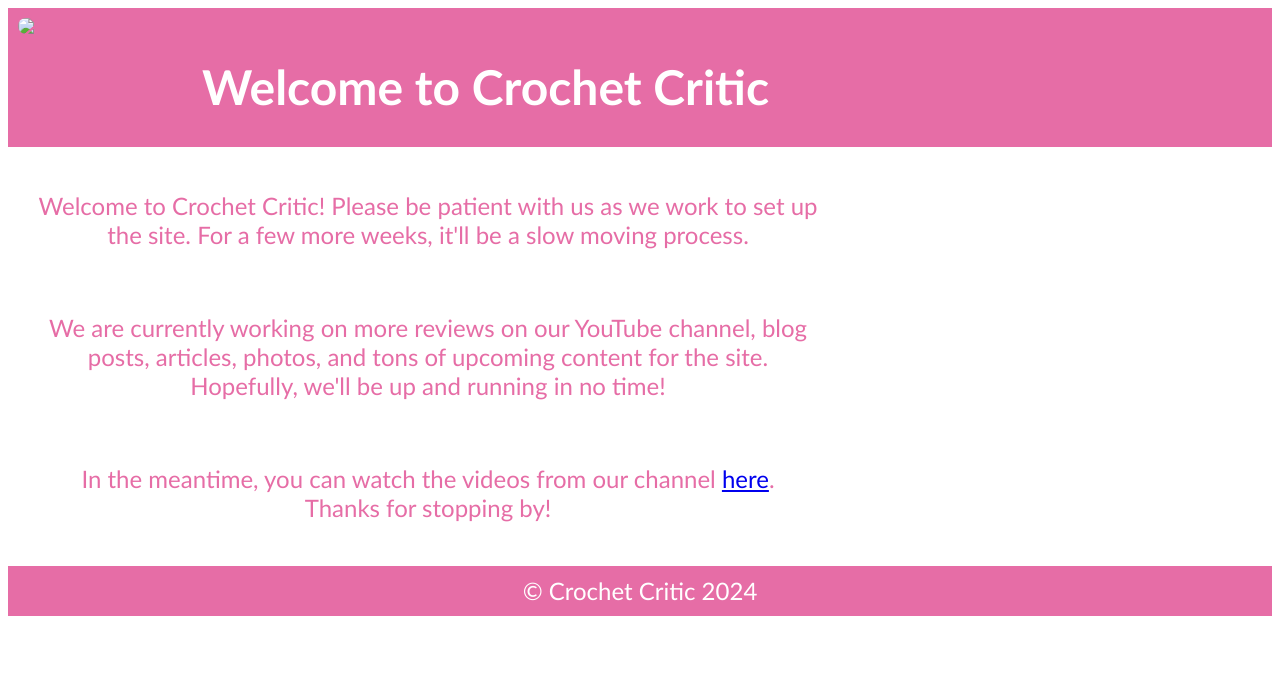
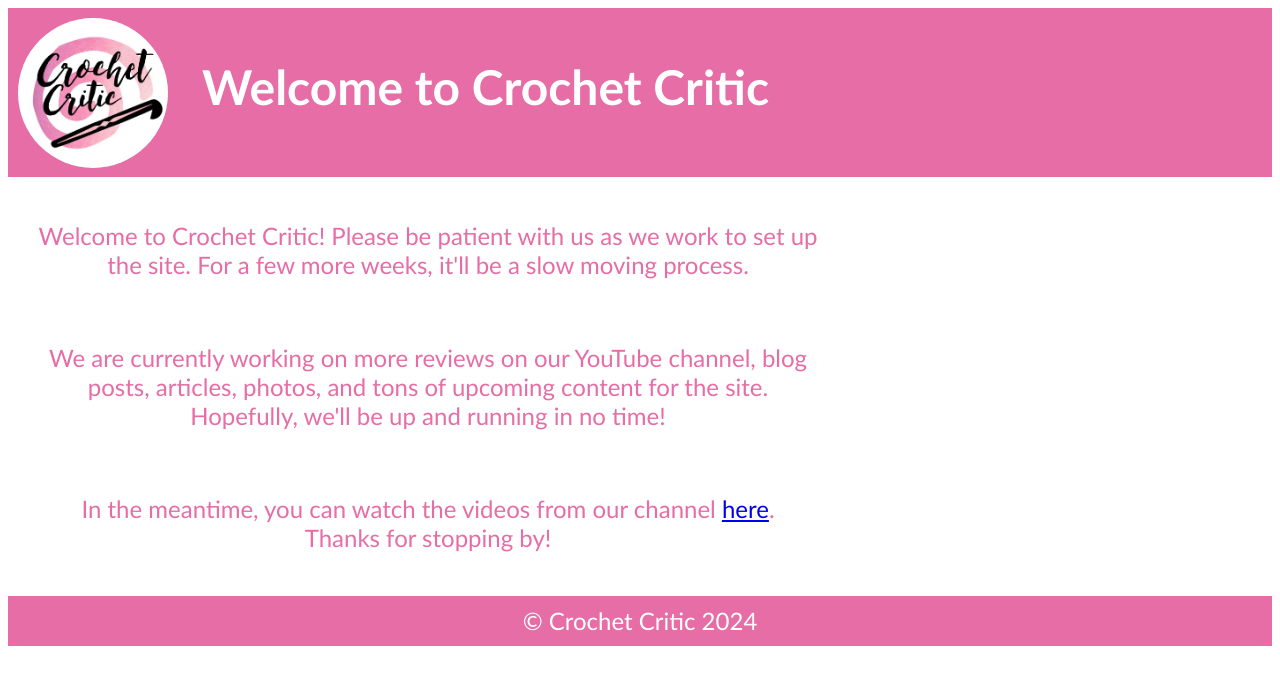
Before and after one commit to CrochetGamer/crochetcritic_site, a plain HTML site: page crochet.html in a window 1280 px wide. Drawn offline with Linux system fonts and the light colour scheme.

Commit message:
Update crochet.html

```diff
--- a/crochet.html
+++ b/crochet.html
@@ -10,7 +10,7 @@
   <body>
     <header class="header">
 
-      <img class="main-logo" src="thumbnails/cc_clear_logo.jpeg">
+      <img class="main-logo" src="cc_clear_logo.jpeg">
       <h1 class="banner">Welcome to Crochet Critic</h1>
 
     </header>
```
